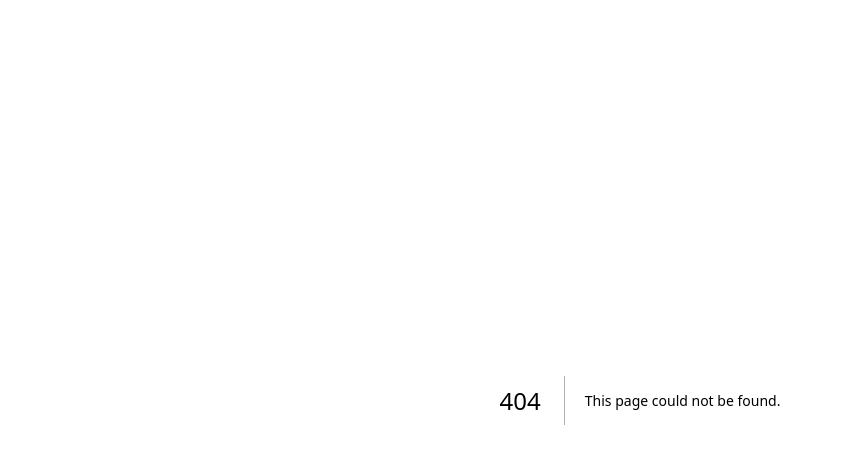
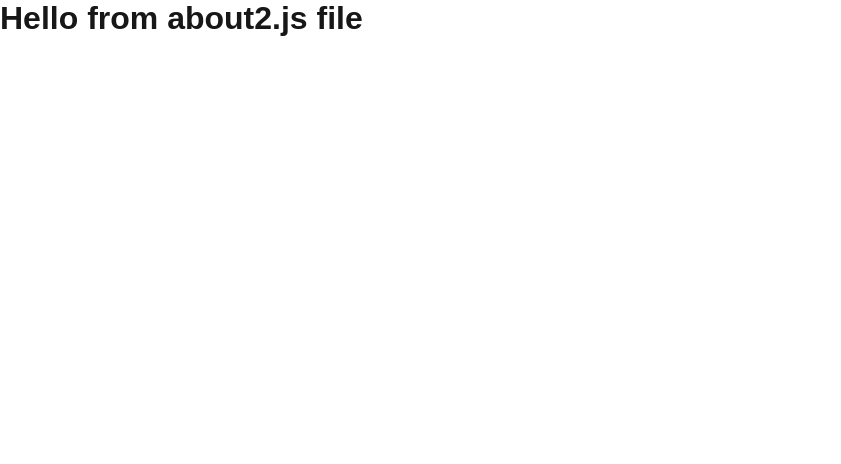
Before and after one commit to gpunit2417/Next.JS-Learning, a Next.js app in the folder myfirstnextapp/: page /about/about2 in a window 1280 px wide. Before the commit this address had no page. Shown: the top 464 px of the page, without its empty margins (0-841 px from the left). Built offline with nearby package versions, Linux system fonts and the light colour scheme.

Commit message:
nested routing files for about folder

```diff
--- /dev/null
+++ b/myfirstnextapp/pages/about/about2.js
@@ -0,0 +1,9 @@
+const about2 = () => {
+  return (
+    <div>
+        <h1>Hello from about2.js file</h1>
+    </div>
+  )
+}
+
+export default about2
```
Also changed, not shown: myfirstnextapp/pages/about/about1.js (added, +9 -0 lines).
